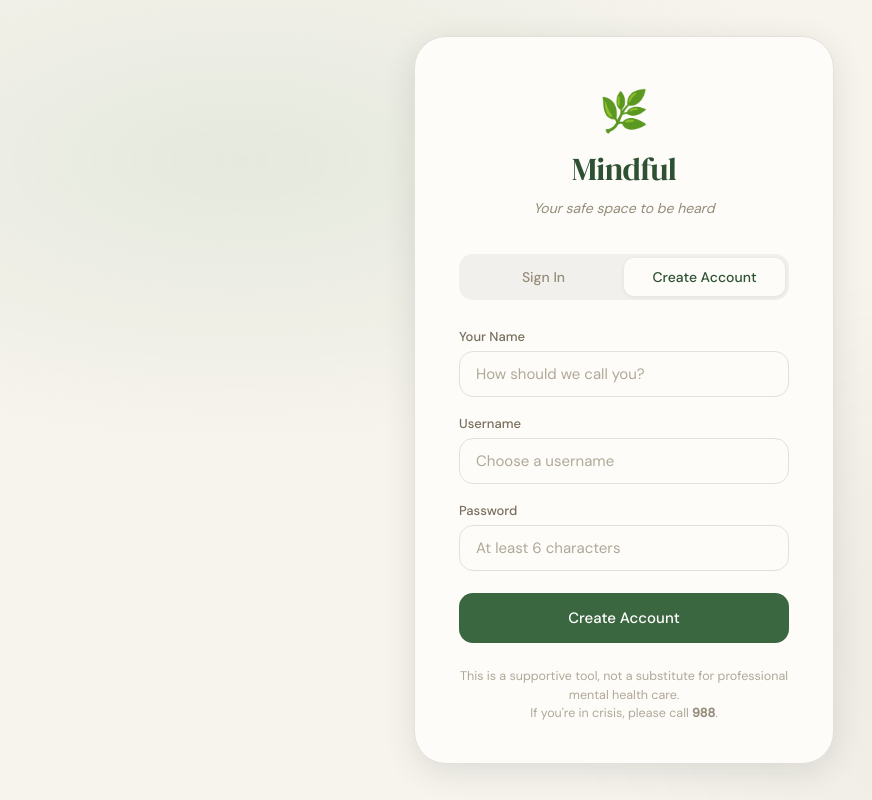
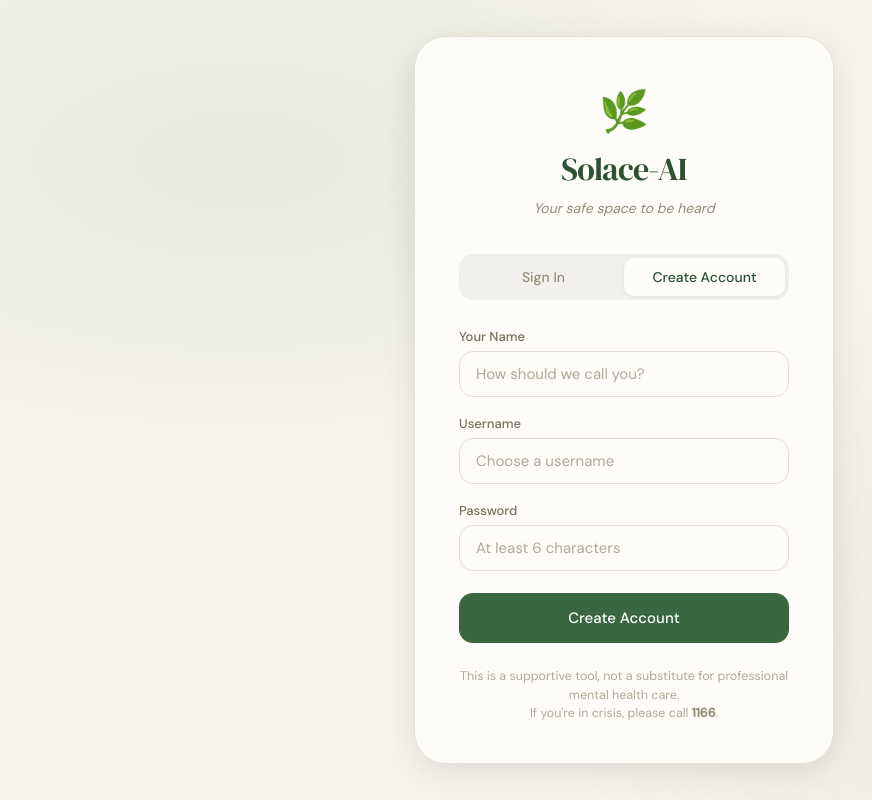
Before and after one commit to dynamicprash/solace-ai, a FastAPI app: page /register in a window 1280 px wide. Shown: the whole page, without its empty margins (16-888 px from the left). Run offline with FastAPI, Linux system fonts and the light colour scheme; parts of the project's set-up code (start-up, migrations or seed data) failed here and were passed over.

Commit message:
Minor content changes

```diff
--- a/frontend/src/components/auth/LoginPage.jsx
+++ b/frontend/src/components/auth/LoginPage.jsx
@@ -48,7 +48,7 @@ export default function LoginPage({ mode: initialMode = 'login' }) {
         <div className="text-center mb-9">
           <div className="text-5xl mb-2.5">🌿</div>
           <h1 className="font-display font-bold text-sage-700 text-2xl tracking-tight mb-1.5">
-            Mindful
+            Solace-AI
           </h1>
           <p className="text-stone-500 italic text-sm">
             Your safe space to be heard
@@ -88,7 +88,7 @@ export default function LoginPage({ mode: initialMode = 'login' }) {
         <p className="font-body text-center leading-relaxed mt-6 text-xs text-stone-500">
           This is a supportive tool, not a substitute for professional mental health care.
           <br />
-          If you're in crisis, please call <strong className="text-stone-600">988</strong>.
+          If you're in crisis, please call <strong className="text-stone-600">1166</strong>.
         </p>
       </div>
     </div>
--- a/frontend/src/components/chat/Sidebar.jsx
+++ b/frontend/src/components/chat/Sidebar.jsx
@@ -57,7 +57,7 @@ export default function Sidebar({ isOpen, onNewChat, onSelectSession }) {
         <div className="flex items-center gap-2">
           <span className="text-xl">🌿</span>
           <span className="font-display text-xl text-sage-200 font-medium">
-            Mindful
+            Solace-AI
           </span>
         </div>
       </div>
--- a/frontend/src/components/chat/WelcomeScreen.jsx
+++ b/frontend/src/components/chat/WelcomeScreen.jsx
@@ -44,7 +44,7 @@ export default function WelcomeScreen({ userName, onStart }) {
       <p className="mt-6 text-xs text-stone-500 leading-relaxed">
         This is a supportive tool, not a substitute for professional mental health care.
         <br />
-        If you're in crisis, please call <strong className="text-stone-600">988</strong>.
+        If you're in crisis, please call <strong className="text-stone-600">1166</strong>.
       </p>
     </div>
   )
--- a/suggestions.py
+++ b/suggestions.py
@@ -139,7 +139,7 @@ def _conclusion_system_prompt(category, severity, facts_str):
         crisis = """
 ## Crisis Resources
 If you are in immediate danger, please reach out:
-- **988 Suicide & Crisis Lifeline** — Call or text **988** (US, 24/7)
+- **1166 Suicide & Crisis Lifeline** — Call or text **1166** (US, 24/7)
 - **Crisis Text Line** — Text **HOME** to **741741**
 - **International** — https://www.iasp.info/resources/Crisis_Centres/"""
 
--- a/templates/auth.html
+++ b/templates/auth.html
@@ -3,7 +3,7 @@
 <head>
   <meta charset="UTF-8"/>
   <meta name="viewport" content="width=device-width, initial-scale=1.0"/>
-  <title>Mindful — {{ 'Sign In' if mode == 'login' else 'Create Account' }}</title>
+  <title>Solace-AI — {{ 'Sign In' if mode == 'login' else 'Create Account' }}</title>
   <link rel="preconnect" href="https://fonts.googleapis.com">
   <link href="https://fonts.googleapis.com/css2?family=DM+Serif+Display:ital@0;1&family=DM+Sans:wght@300;400;500&display=swap" rel="stylesheet">
   <style>
@@ -124,7 +124,7 @@
 <div class="card">
   <div class="logo">
     <span class="logo-icon">🌿</span>
-    <span class="logo-text">Mindful</span>
+    <span class="logo-text">Solace-AI</span>
     <span class="logo-sub">Your safe space to be heard</span>
   </div>
 
@@ -182,7 +182,7 @@
 
   <p class="disclaimer">
     This is a supportive tool, not a substitute for professional mental health care.<br/>
-    If you're in crisis, please call <strong>988</strong>.
+    If you're in crisis, please call <strong>1166</strong>.
   </p>
 </div>
 
--- a/templates/chat.html
+++ b/templates/chat.html
@@ -3,7 +3,7 @@
 <head>
   <meta charset="UTF-8"/>
   <meta name="viewport" content="width=device-width, initial-scale=1.0"/>
-  <title>Mindful — Chat</title>
+  <title>Solace-AI — Chat</title>
   <link rel="preconnect" href="https://fonts.googleapis.com">
   <link href="https://fonts.googleapis.com/css2?family=DM+Serif+Display:ital@0;1&family=DM+Sans:wght@300;400;500&display=swap" rel="stylesheet">
   <!-- Marked.js for markdown rendering -->
@@ -309,7 +309,7 @@
       <div class="sb-header">
         <div class="sb-logo">
           <span>🌿</span>
-          <span class="sb-logo-text">Mindful</span>
+          <span class="sb-logo-text">Solace-AI</span>
         </div>
       </div>
 
@@ -403,7 +403,7 @@
         <!-- Welcome -->
         <div class="welcome" id="welcomeScreen">
           <div class="welcome-icon">🌿</div>
-          <h2 class="welcome-title">Welcome to Mindful</h2>
+          <h2 class="welcome-title">Welcome to Solace-AI</h2>
           <p class="welcome-sub">
             A safe, private space to talk about how you're feeling.<br/>
             Our AI will gently guide you through a few questions<br/>
```
Also changed, not shown: README.md.
